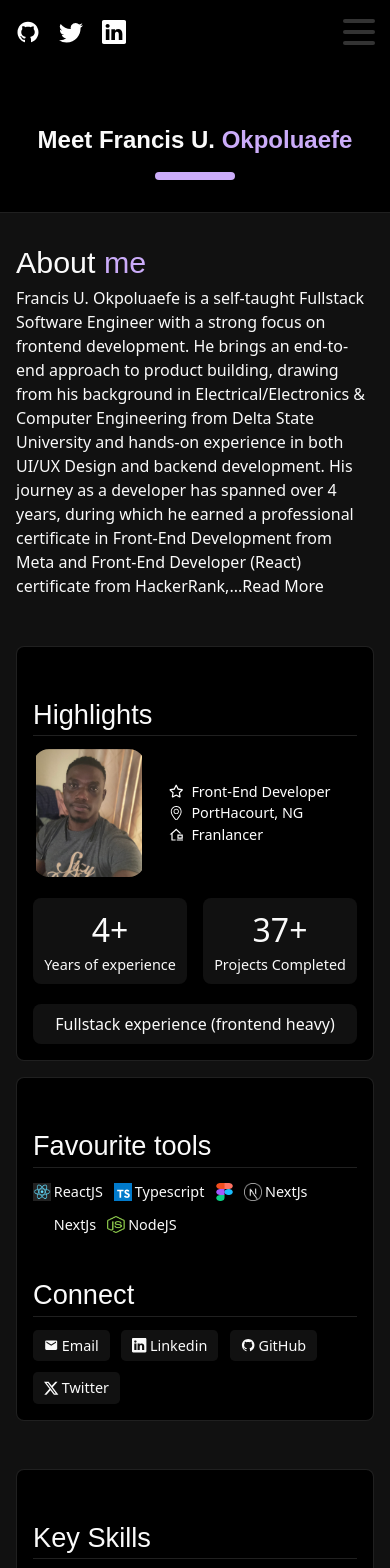
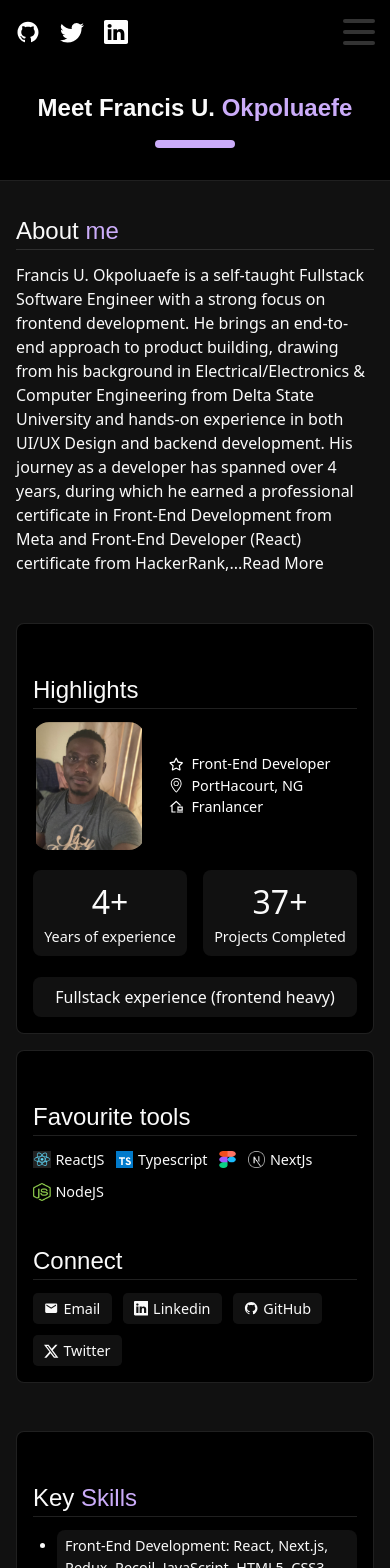
Before and after one commit to Engrfran6/Francis-portfolio, a Next.js app: page /about in a window 390 px wide. Shown: the top 1568 px of the page. Built offline with nearby package versions, Linux system fonts and the light colour scheme.

Commit message:
third commit, fixed about page responsive error

```diff
--- a/app/(pages)/about/page.tsx
+++ b/app/(pages)/about/page.tsx
@@ -9,8 +9,8 @@ export const metadata: Metadata = {
 
 const Page = () => {
   return (
-    <section className="relative flex flex-col md:py-12 verflow-hidden">
-      <section className="w-100 md:w-1/2  mx-auto  pb-10 pt-[14rem] md:pt-[18.5rem]">
+    <section className="flex flex-col verflow-hidden">
+      <section className="w-100 md:w-1/2  mx-auto  pb-10 pt-[1rem] md:pt-[4.5rem]">
         <About />
       </section>
     </section>
--- a/app/(root)/page.tsx
+++ b/app/(root)/page.tsx
@@ -15,9 +15,9 @@ const Home = () => {
     <main
       className="relative mx-auto
        flex flex-col justify-center items-center verflow-hidden">
-      <section className="relative flex flex-col items-center justify-center h-[70vh] pt-8 md:h-[95vh] w-full ">
+      <section className="relative flex flex-col items-center justify-center h-[95vh] pt-8 w-full ">
         <div
-          className="md:h-[95vh] w-full dark:bg-[#111111] bg-white dark:bg-grid-white/[0.03] bg-grid-black-100/[0.2]
+          className="h-[95vh] w-full dark:bg-[#111111] bg-white dark:bg-grid-white/[0.03] bg-grid-black-100/[0.2]
        absolute top-0 left-0 flex items-center justify-center">
           <div
             className="absolute pointer-events-none inset-0 flex items-center justify-center dark:bg-[#101010]
@@ -46,7 +46,7 @@ const Home = () => {
           Projects <span className="text-purple"> Completed</span>
         </h1>
         <div className="flex flex-col gap-20 md:gap-16 ">
-          {projectList?.slice(0, 7).map((project: ProjectCardProps, index) => (
+          {projectList?.slice(0, 4).map((project: ProjectCardProps, index) => (
             <ProjectCard key={`p_${index}`} {...project} index={index} />
           ))}
         </div>
--- a/app/globals.css
+++ b/app/globals.css
@@ -97,6 +97,6 @@ h6 {
   }
 
   .sub_heading {
-    @apply font-bold text-3xl md:text-4xl;
+    /* @apply font-bold text-3xl md:text-4xl; */
   }
 }
--- a/components/about/About.jsx
+++ b/components/about/About.jsx
@@ -62,7 +62,7 @@ export default function About() {
   return (
     <section className="about_container">
       <div className="about_me">
-        <h2 className="sub_heading">
+        <h2 className="about_heading">
           About <span className="text-purple">me</span>
         </h2>
         <div className="about_content">
@@ -89,6 +89,7 @@ export default function About() {
               <div className="profile">
                 <div className="profile_image">
                   <Image
+                    className="profile_image-img"
                     src={ME}
                     width={500}
                     height={500}
@@ -98,16 +99,16 @@ export default function About() {
                     alt="Picture of Francis Uloho Okpoluaefe _ Frontent Developer"
                   />
                 </div>
-                <ul>
-                  <li>
+                <ul className="highlight_list">
+                  <li className="highlight_listitems">
                     <FaRegStar />
                     <span>Front-End Developer</span>
                   </li>
-                  <li>
+                  <li className="highlight_listitems">
                     <SlLocationPin />
                     <span>PortHacourt, NG</span>
                   </li>
-                  <li>
+                  <li className="highlight_listitems">
                     <RiHomeOfficeLine />
                     <span>Franlancer</span>
                   </li>
@@ -116,30 +117,35 @@ export default function About() {
 
               <div className="project_deployed">
                 <div className="years_of-experience">
-                  <span>{numberOfYears}+</span>
-                  <p>Years of experience</p>
+                  <span className="years_of-experience-span">{numberOfYears}+</span>
+                  <p className="project_deployed-text">Years of experience</p>
                 </div>
                 <div className="projects_completed">
-                  <span>{projectsCompleted}+</span>
-                  <p>Projects Completed</p>
+                  <span className="projects_completed-span">{projectsCompleted}+</span>
+                  <p className="project_deployed-text">Projects Completed</p>
                 </div>
               </div>
-
-              <div className="position_description">
-                <p>Fullstack experience (frontend heavy)</p>
-              </div>
+              <p className="position_description">Fullstack experience (frontend heavy)</p>
             </div>
 
             <div className="favourite_tools">
               <div className="favourite">
                 <h2 className="favourite_heading">Favourite tools</h2>
-                <ul>
-                  <li>
-                    <Image width={40} height={40} alt="ReactJs" src={ReactJs} title="ReactJs" />
+                <ul className="favourite_list">
+                  <li className="favourite_listitems">
+                    <Image
+                      className="favourite_image"
+                      width={40}
+                      height={40}
+                      alt="ReactJs"
+                      src={ReactJs}
+                      title="ReactJs"
+                    />
                     <span>ReactJS</span>
                   </li>
-                  <li>
+                  <li className="favourite_listitems">
                     <Image
+                      className="favourite_image"
                       width={40}
                       height={40}
                       alt="Typescript"
@@ -148,20 +154,37 @@ export default function About() {
                     />
                     <span> Typescript</span>
                   </li>
-                  <li>
-                    <Image width={40} height={40} alt="Figma" src={Figma} title="Figma" />
+                  <li className="favourite_listitems">
+                    <Image
+                      className="favourite_image"
+                      width={40}
+                      height={40}
+                      alt="Figma"
+                      src={Figma}
+                      title="Figma"
+                    />
                   </li>
 
-                  <li>
-                    <Image width={40} height={40} alt="NextJS" src={NextJs} title="NextJS" />
+                  <li className="favourite_listitems">
+                    <Image
+                      className="favourite_image"
+                      width={70}
+                      height={70}
+                      alt="NextJS"
+                      src={NextJs}
+                      title="NextJS"
+                    />
                     <span> NextJs</span>
                   </li>
-                  <li>
-                    <Image width={70} height={70} alt="NextJS" src={NextJs2} title="NextJS" />
-                    <span> NextJs</span>
-                  </li>
-                  <li>
-                    <Image width={40} height={40} alt="NodeJS" src={NodeJs} title="NodeJS" />
+                  <li className="favourite_listitems">
+                    <Image
+                      className="favourite_image"
+                      width={40}
+                      height={40}
+                      alt="NodeJS"
+                      src={NodeJs}
+                      title="NodeJS"
+                    />
                     <span> NodeJS </span>
                   </li>
                 </ul>
@@ -169,9 +192,10 @@ export default function About() {
 
               <div className="connect_links">
                 <h2 className="connect_link-heading">Connect</h2>
-                <ul>
-                  <li>
+                <ul className="connect_links-list">
+                  <li className="connect_links-listitems">
                     <a
+                      className="connect_links-listitems-a"
                       href="https://github.com/Engrfran6"
                       target="_blank"
                       rel="noopener noreferrer">
@@ -179,8 +203,9 @@ export default function About() {
                       <span>Email</span>
                     </a>
                   </li>
-                  <li>
+                  <li className="connect_links-listitems">
                     <a
+                      className="connect_links-listitems-a"
                       href="https://linkedin.com/in/deulo"
                       target="_blank"
                       rel="noopener noreferrer">
@@ -188,8 +213,9 @@ export default function About() {
                       <span>Linkedin </span>
                     </a>
                   </li>
-                  <li>
+                  <li className="connect_links-listitems">
                     <a
+                      className="connect_links-listitems-a"
                       href="https://github.com/Engrfran6"
                       target="_blank"
                       rel="noopener noreferrer">
@@ -197,8 +223,12 @@ export default function About() {
                       <span> GitHub</span>
                     </a>
                   </li>
-                  <li>
-                    <a href="https://x.com/deulodev" target="_blank" rel="noopener noreferrer">
+                  <li className="connect_links-listitems">
+                    <a
+                      className="connect_links-listitems-a"
+                      href="https://x.com/deulodev"
+                      target="_blank"
+                      rel="noopener noreferrer">
                       <BsTwitterX />
                       <span> Twitter </span>
                     </a>
@@ -209,18 +239,28 @@ export default function About() {
           </div>
 
           <div className="key_skills">
-            <h2 className="key_skills-heading">Key Skills</h2>
-            <ul>
-              <li>Front-End Development: React, Next.js, Redux, Recoil, JavaScript, HTML5, CSS3</li>
-              <li>Back-End Development: Node.js, Express.js, Firebase, Appwrite </li>
-              <li>Design Frameworks: Tailwind CSS, Bootstrap, Vanilla CSS, Styled Components</li>
-              <li>Version Control: Git, GitFlow</li>
-              <li>Responsive Design: Mobile-first approach, cross-browser compatibility</li>
-              <li>
+            <h2 className="key_skills-heading ">
+              Key <span className="text-purple">Skills</span>
+            </h2>
+            <ul className="key_skills-list">
+              <li className="key_skills-listitems">
+                Front-End Development: React, Next.js, Redux, Recoil, JavaScript, HTML5, CSS3
+              </li>
+              <li className="key_skills-listitems">
+                Back-End Development: Node.js, Express.js, Firebase, Appwrite{' '}
+              </li>
+              <li className="key_skills-listitems">
+                Design Frameworks: Tailwind CSS, Bootstrap, Vanilla CSS, Styled Components
+              </li>
+              <li className="key_skills-listitems">Version Control: Git, GitFlow</li>
+              <li className="key_skills-listitems">
+                Responsive Design: Mobile-first approach, cross-browser compatibility
+              </li>
+              <li className="key_skills-listitems">
                 Certifications: Front-End Developer Professional Certificate from Meta And Front-End
                 Developer (React) Certificate from HackerRank
               </li>
-              <li>Collaborative Tools: GitHub, Jira, Slack</li>
+              <li className="key_skills-listitems">Collaborative Tools: GitHub, Jira, Slack</li>
             </ul>
           </div>
         </div>
@@ -228,7 +268,7 @@ export default function About() {
 
       {/* ==============================coming soon=============================== */}
       <div className="communities">
-        <h2 className="sub_heading">
+        <h2 className="community_heading">
           Com<span className="text-purple">munities</span>
         </h2>
 
@@ -257,7 +297,7 @@ export default function About() {
       {/* ==============================coming soon=============================== */}
 
       <div className="tech_journey">
-        <h2 className="sub_heading">
+        <h2 className="journey_heading ">
           Jour<span className="text-purple">ney</span>
         </h2>
         <p>COMING SOON!</p>
@@ -290,7 +330,7 @@ export default function About() {
       </div>
 
       <div className="hobbies">
-        <h2 className="sub_heading">
+        <h2 className="hobbies_heading">
           Ho<span className="text-purple">bbies</span>
         </h2>
         <p>
--- a/components/about/about.css
+++ b/components/about/about.css
@@ -4,13 +4,6 @@
   gap: 2.5rem;
   padding: 1rem;
   width: 90%;
-
-  .about_me > h2,
-  .communities > h2,
-  .tech_journey > h2,
-  .hobbies > h2 {
-    font-size: 1.8rem;
-  }
 }
 
 .about_content {
@@ -26,40 +19,46 @@
   height: 25.5rem;
 }
 
-.highlight {
 .profile {
   display: flex;
   align-items: center;
   gap: 1.5rem;
+}
 
 .profile_image {
   width: 7rem;
   height: 8rem;
+}
 
-      > img {
+.profile_image-img {
   width: 100%;
   height: 100%;
   border-radius: 1rem;
   object-fit: contain;
 }
+
+.highlight {
+  display: flex;
+  font-display: column;
+  background-color: aquamarine;
 }
 
-    > ul li {
+.highlight_listitems {
   display: flex;
   align-items: center;
   gap: 0.5rem;
   color: #ffffff;
 }
-  }
 
-  .profile > ul,
-  .project_deployed > div > p {
+.highlight_list,
+.project_deployed-text {
   font-size: 0.9rem;
 }
 
 .project_deployed {
   display: flex;
   gap: 1rem;
+}
 
 .years_of-experience,
 .projects_completed {
@@ -72,12 +71,11 @@
   border-radius: 0.5rem;
   margin-top: 1.3rem;
   background-color: #111111;
-      /* color: #555556; */
+}
 
-      > span {
+.years_of-experience,
+.projects_completed {
   font-size: 2rem;
-      }
-    }
 }
 
 .position_description {
@@ -87,8 +85,6 @@
   border-radius: 0.5rem;
   margin-top: 1.3rem;
   background-color: #111111;
-    /* color: #555556; */
-  }
 }
 
 .favourite_tools,
@@ -96,34 +92,45 @@
   display: flex;
   flex-direction: column;
   justify-content: space-between;
+}
 
-  .favourite > ul > li > img {
+.favourite_image {
   width: 1.5rem;
   height: 1.5rem;
 }
 
-  .favourite > ul,
-  .connect_links > ul {
+.favourite_list,
+.connect_links-list {
   display: flex;
   flex-wrap: wrap;
   align-items: center;
   gap: 0.7rem;
   font-size: 0.9rem;
+}
 
-    > li,
-    li > a {
+.key_skills-listitems {
+  padding: 0.3rem 0.5rem;
+  background-color: #111111;
+  border-radius: 0.5rem;
+  font-size: 0.9rem;
+  list-style-type: disc;
+}
+
+.key_skills-list::marker {
+  font-size: 1rem;
+}
+
+.favourite_listitems,
+.connect_links-listitems-a {
   display: flex;
   align-items: center;
-      flex-wrap: wrap;
-      gap: 0.2rem;
-    }
+  gap: 0.3rem;
 }
 
-  .connect_links > ul > li {
+.connect_links-listitems {
   padding: 0.3rem 0.7rem;
   background-color: #111111;
   border-radius: 0.3rem;
-  }
 }
 
 .highlight,
@@ -133,15 +140,19 @@
   border-radius: 0.5rem;
   padding: 3rem 1rem 1rem 1rem;
   border: 1px solid rgba(255, 255, 255, 0.125);
+}
 
+.about_heading,
 .highlight_heading,
 .favourite_heading,
 .connect_link-heading,
-  .key_skills-heading {
+.key_skills-heading,
+.community_heading,
+.hobbies_heading,
+.journey_heading {
   font-size: 1.7rem;
   border-bottom: 1px solid rgba(255, 255, 255, 0.125);
   margin-bottom: 0.8rem;
-  }
 }
 
 .highlight,
@@ -151,14 +162,16 @@
 
 .key_skills {
   width: 100%;
+}
 
-  > ul {
+.key_skills-list {
   display: flex;
   flex-direction: column;
   gap: 0.6rem;
   padding-left: 1.5rem;
+}
 
-    > li {
+.key_skills-listitems {
   padding: 0.3rem 0.5rem;
   background-color: #111111;
   border-radius: 0.5rem;
@@ -166,24 +179,25 @@
   list-style-type: disc;
 }
 
-    > li::marker {
-      /* color: #ffffff; */
+.key_skills-list::marker {
   font-size: 1rem;
 }
-  }
-}
-@media screen and (max-width: 600px) {
+
+@media screen and (max-width: 640px) {
   .about_container {
-    gap: 1.9rem;
+    gap: 1.7rem;
     padding: 1rem;
-    /* margin: 3rem auto; */
     width: 100%;
 
-    .about_me > h2,
-    .communities > h2,
-    .tech_journey > h2,
-    .hobbies > h2 {
-      font-size: 1.9rem;
+    .about_heading,
+    .highlight_heading,
+    .favourite_heading,
+    .connect_link-heading,
+    .key_skills-heading,
+    .community_heading,
+    .hobbies_heading,
+    .journey_heading {
+      font-size: 1.5rem;
     }
 
     .about_content {
@@ -202,7 +216,7 @@
     .favourite_tools {
       width: 100%;
 
-      .favourite > ul > li > img {
+      .favourite_image {
         width: 1.1rem;
         height: 1.1rem;
       }
--- a/components/navbar/BottomNavbar.tsx
+++ b/components/navbar/BottomNavbar.tsx
@@ -1,16 +1,19 @@
 'use client';
 
-import React, {useState} from 'react';
+import React, {useEffect, useState} from 'react';
 import Hamburger from './Hamburger';
-import Socials from '@/components/socials/Social';
 import RightNav from './RightNav';
 import CustomLink from '../ui/customLink/CustomLink';
 import CustomBtn from '../ui/customButton/CustomBtn';
 import {MdCallMade} from 'react-icons/md';
 import {usePathname} from 'next/navigation';
+import Socials from '../socials/Social';
 
 const BottomNavbar: React.FC = () => {
   const [open, setOpen] = useState(false);
+  const [isFixed, setIsFixed] = useState(false);
+  const [isScrolled, setIsScrolled] = useState(false);
+
   const handleEmailClick = () => {
     window.location.href = 'mailto:deulo.dev@gmail.com';
   };
@@ -36,18 +39,57 @@ const BottomNavbar: React.FC = () => {
       heading = 'Welcome';
       break;
   }
+
+  // Handle scroll event to toggle navbar fixed state
+  useEffect(() => {
+    const handleScroll = () => {
+      const halfwayPoint = window.innerHeight / 2; // Halfway point of the viewport height
+      const currentScrollPosition = window.scrollY;
+
+      if (currentScrollPosition >= halfwayPoint) {
+        setIsFixed(true);
+      } else {
+        setIsFixed(false);
+      }
+    };
+
+    window.addEventListener('scroll', handleScroll);
+    return () => {
+      window.removeEventListener('scroll', handleScroll);
+    };
+  }, []);
+
+  // Scroll event listener to toggle text size
+  useEffect(() => {
+    const handleScroll = () => {
+      const scrollThreshold = window.innerHeight * 0.08; // Equivalent to -8%
+      if (window.scrollY >= scrollThreshold) {
+        setIsScrolled(true);
+      } else {
+        setIsScrolled(false);
+      }
+    };
+
+    window.addEventListener('scroll', handleScroll);
+    return () => {
+      window.removeEventListener('scroll', handleScroll);
+    };
+  }, []);
+
   return (
-    <nav className="bg-black fixed top-0 w-full h-max pt-5 border-b border-b-[rgba(255,255,255,0.125)] z-[1000]">
+    <nav
+      className={`flex flex-col gap-12 md:gap-16 bg-black sticky  w-full border-b border-b-[rgba(255,255,255,0.125)] z-[1000] pb-[2rem] pt-5 transition-all duration-300 ease-in-out ${
+        isScrolled ? 'top-[-8%] md:top-[-10%]  text-[0.3rem] md:text-[0.2rem]' : ''
+      }`}>
       <div className="flex justify-between md:justify-evenly items-center w-screen pl-4 font-semibold">
         <div className="block md:hidden">
-          <Socials className="socials-navbar" />
+          <Socials otherClassName="text-white" />
         </div>
         <RightNav open={open} setOpen={setOpen} /> {/* Pass both open and setOpen */}
         <Hamburger open={open} setOpen={setOpen} /> {/* Pass both open and setOpen */}
         <div className="items-center gap-12 hidden md:flex">
-          <div className="">
-            <Socials className="socials-navbar" />
-          </div>
+          <Socials otherClassName=" text-white" />
+
           <div className="flex gap-2">
             <CustomLink
               className="btn btn_nav-call"
@@ -67,8 +109,10 @@ const BottomNavbar: React.FC = () => {
         </div>
       </div>
 
-      <div className="flex flex-col items-center justify-center gap-2 pb-[2rem] md:pb-[2.5rem] pt-[5rem] md:pt-[5.5rem]">
-        <h1 className="heading px-3">{heading}</h1>
+      <div className="flex flex-col items-center justify-center gap-2 ">
+        <h1 className={`heading px-3 ${isScrolled ? 'text-[1rem] md:text-[1.8rem]' : ''}`}>
+          {heading}
+        </h1>
         <div className="bg-purple w-20 h-2 rounded-full mt-2"></div>
       </div>
     </nav>
--- a/components/socials/Social.jsx
+++ /dev/null
@@ -1,20 +0,0 @@
-import {BsLinkedin} from 'react-icons/bs';
-import {AiOutlineGithub} from 'react-icons/ai';
-import {BsTwitter} from 'react-icons/bs';
-import './social.css';
-
-export default function Socials({className = ''}) {
-  return (
-    <div className={`socials ${className}`}>
-      <a href="https://github.com/Engrfran6" target="_blank" rel="noopener noreferrer">
-        <AiOutlineGithub />
-      </a>
-      <a href="https://x.com/deulodev" target="_blank" rel="noopener noreferrer">
-        <BsTwitter />
-      </a>
-      <a href="https://linkedin.com/in/deulo" target="_blank" rel="noopener noreferrer">
-        <BsLinkedin />
-      </a>
-    </div>
-  );
-}
--- /dev/null
+++ b/components/socials/Social.tsx
@@ -0,0 +1,31 @@
+import {BsLinkedin} from 'react-icons/bs';
+import {AiOutlineGithub} from 'react-icons/ai';
+import {BsTwitter} from 'react-icons/bs';
+
+export default function Socials({otherClassName}: any) {
+  return (
+    <div className={`flex items-center gap-5 ${otherClassName}`}>
+      <a
+        href="https://github.com/Engrfran6"
+        target="_blank"
+        rel="noopener noreferrer"
+        className="text-2xl hover:text-gray-400 transition-colors">
+        <AiOutlineGithub />
+      </a>
+      <a
+        href="https://x.com/deulodev"
+        target="_blank"
+        rel="noopener noreferrer"
+        className="text-2xl hover:text-gray-400 transition-colors">
+        <BsTwitter />
+      </a>
+      <a
+        href="https://linkedin.com/in/deulo"
+        target="_blank"
+        rel="noopener noreferrer"
+        className="text-2xl hover:text-gray-400 transition-colors">
+        <BsLinkedin />
+      </a>
+    </div>
+  );
+}
--- a/components/socials/social.css
+++ /dev/null
@@ -1,23 +0,0 @@
-/* social.css */
-.socials {
-  display: flex;
-  align-items: center;
-  gap: 1.2rem;
-
-  > a {
-    font-size: 1.5rem;
-  }
-}
-
-/* Custom styles for different components */
-.socials-navbar {
-  color: #ffffff;
-}
-
-.socials-header {
-  color: #555556;
-}
-
-.socials-footer {
-  color: #ffffff;
-}
```
Also changed, not shown: components/projectCard/ProjectCard.tsx (+4 -4 lines), components/projectCard/projectCard.css (+14 -15 lines). Lines whose indentation alone changed are shown as unchanged.
